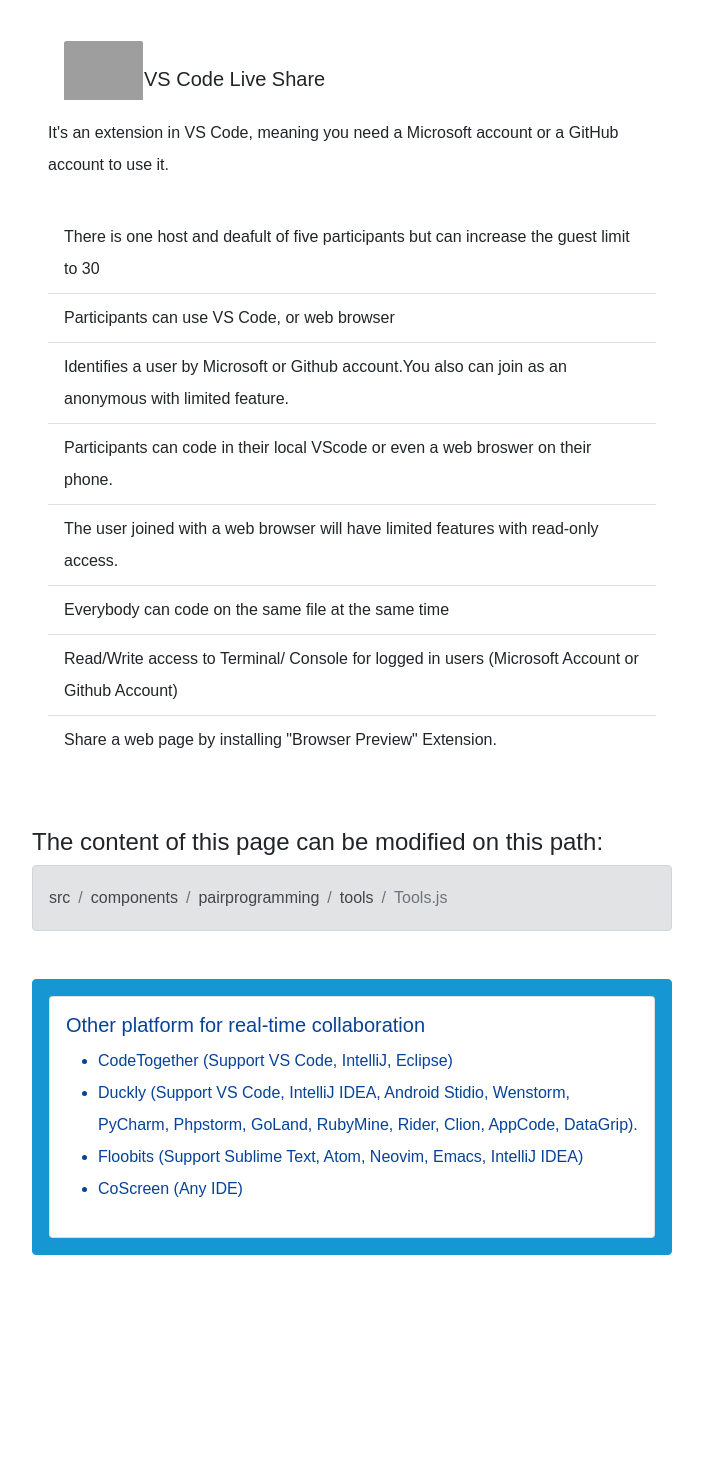
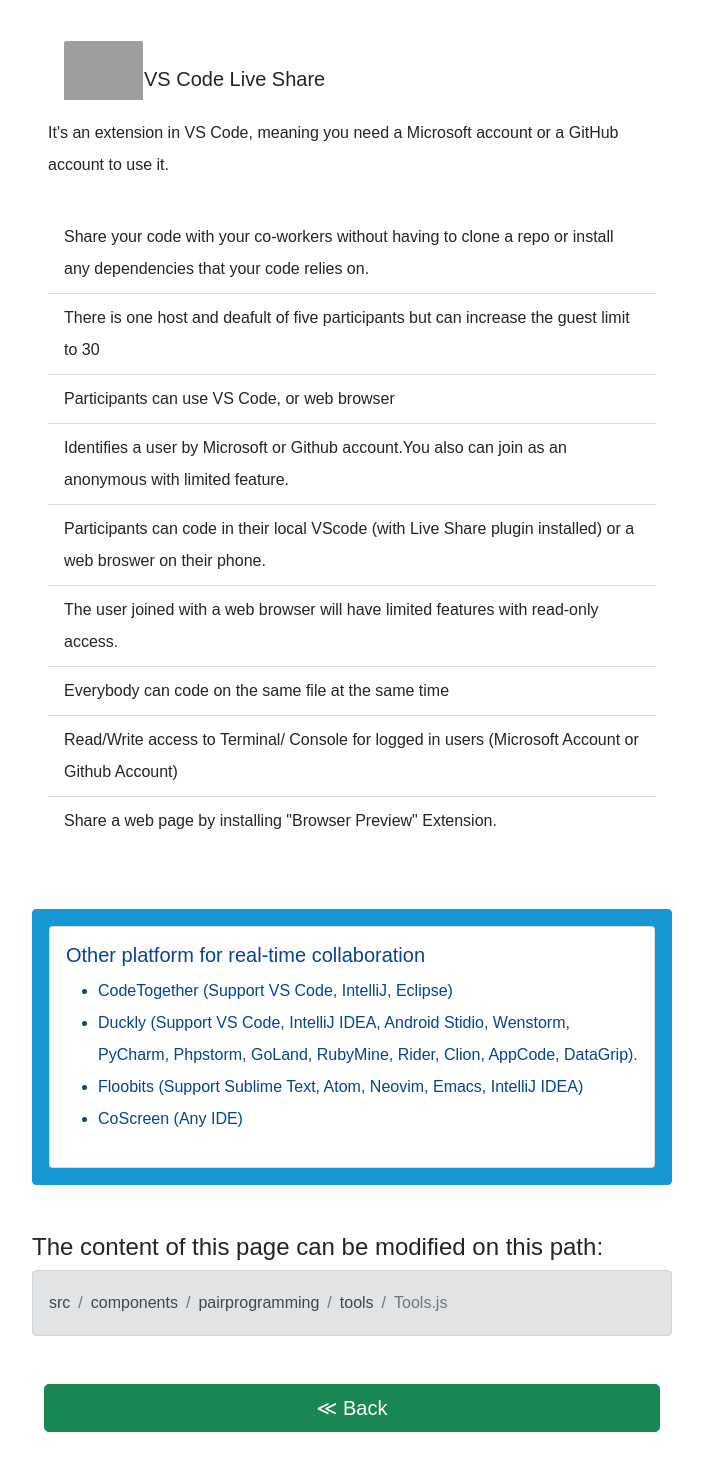
Before and after one commit to Farnoosh63/Tic-Tac-Toe, a React (Create React App) app: page /Tic-Tac-Toe/pair-programming/tools in a window 1280 px wide. Shown: the part 120-1590 px from the top of the page, without its empty margins (288-991 px from the left). Before the commit the page ends 1423 px from the top, so only its background shows below. Built offline with nearby package versions, Linux system fonts and the light colour scheme; grey boxes are pictures that could not be loaded.

Commit message:
Add more context for pair programming.

```diff
--- a/src/components/home/home.js
+++ b/src/components/home/home.js
@@ -13,7 +13,7 @@ function Home() {
           remotely pair programming.
         </p>
         <hr />
-        <p className="mb-0">
+        <p className="mb-0 fst-italic">
           This app is built on Reactjs, a Javascript Library.
         </p>
       </Alert>
--- a/src/components/pairprogramming/benefits/Benefits.js
+++ b/src/components/pairprogramming/benefits/Benefits.js
@@ -6,26 +6,26 @@ function Benefits() {
   return (
     <div>
       <h3>Benefits of Pair Programming:</h3>
-      <ul>
+      <ul className="my-4">
         <li>
-          A collaborative way that involves a lot of communication and
-          engagement.
+          A collaborative way to solve problems.
         </li>
         <li>
           Increase code quality, and reducing the risk of errors and going down
           the rabbit hole.
         </li>
         <li>Transfer skills in the organization.</li>
+        <li>Leads to connections and teamwork.</li>
       </ul>
 
       <h3>Where should we use Pair Programming?</h3>
-      <ul>
+      <ul className="my-4">
         <li>Complex pull request reviews</li>
         <li>Coaching</li>
         <li>Occasional problem-solving session</li>
         <li>As a recruitment Tool</li>
       </ul>
-      <Container>
+      <Container className="mt-5">
         <Row className="justify-content-md-center">
           <Col md={4}>
             <Button variant="success" size="lg">
@@ -39,11 +39,7 @@ function Benefits() {
             </Button>
           </Col>
           <Col md={4}>
-            <Button
-              variant="success"
-              size="lg"
-              className={classes.right}
-            >
+            <Button variant="success" size="lg" className={classes.right}>
               <Link
                 to="/Tic-Tac-Toe/pair-programming/tools"
                 className="text-decoration-none"
--- a/src/components/pairprogramming/definition/PairProgramming.js
+++ b/src/components/pairprogramming/definition/PairProgramming.js
@@ -8,13 +8,13 @@ function PairProgramming() {
   return (
     <div className={classes.pairprogramming}>
       <h3>What is Pair Programming?</h3>
-      <p>
+      <p className="mt-4">
         Pair Programming is where two people wite code together using one
         computer at the same time. In the virtual world, we will remotely share
         a screen and the same code editor and both programmers can control the
         keyboard at the same and programming out loud.
       </p>
-      <Container>
+      <Container className="mt-5">
         <Row className="justify-content-md-center">
           <Col md={4}>
             <Button variant="success" size="lg">
--- a/src/components/pairprogramming/tools/Tools.js
+++ b/src/components/pairprogramming/tools/Tools.js
@@ -4,8 +4,14 @@ import {
   ListGroupItem,
   Alert,
   Breadcrumb,
+  Container,
+  Button,
+  Row,
+  Col
 } from "react-bootstrap";
 import classes from './Tools.module.css';
+import { Link } from "react-router-dom";
+
 
 const image = {
     width: "5rem",
@@ -33,6 +39,10 @@ function Tools() {
         <Card.Body>
           <ListGroup className="list-group-flush">
             <ListGroupItem>
+              Share your code with your co-workers without having to clone a
+              repo or install any dependencies that your code relies on.
+            </ListGroupItem>
+            <ListGroupItem>
               There is one host and deafult of five participants but can
               increase the guest limit to 30
             </ListGroupItem>
@@ -44,8 +54,8 @@ function Tools() {
               as an anonymous with limited feature.
             </ListGroupItem>
             <ListGroupItem>
-              Participants can code in their local VScode or even a web broswer
-              on their phone.
+              Participants can code in their local VScode (with Live Share
+              plugin installed) or a web broswer on their phone.
             </ListGroupItem>
             <ListGroupItem>
               The user joined with a web browser will have limited features with
@@ -64,18 +74,6 @@ function Tools() {
           </ListGroup>
         </Card.Body>
       </Card>
-      <h4 className="mt-5">
-        The content of this page can be modified on this path:
-      </h4>
-      <Alert variant="secondary">
-        <Breadcrumb className="p-0">
-          <Breadcrumb.Item linkAs="span">src</Breadcrumb.Item>
-          <Breadcrumb.Item linkAs="span">components</Breadcrumb.Item>
-          <Breadcrumb.Item linkAs="span">pairprogramming</Breadcrumb.Item>
-          <Breadcrumb.Item linkAs="span">tools</Breadcrumb.Item>
-          <Breadcrumb.Item active>Tools.js</Breadcrumb.Item>
-        </Breadcrumb>
-        </Alert>
       <Alert variant="primary" className="mt-5">
         <Card>
           <Card.Body>
@@ -98,6 +96,33 @@ function Tools() {
           </Card.Body>
         </Card>
       </Alert>
+      <h4 className="mt-5">
+        The content of this page can be modified on this path:
+      </h4>
+      <Alert variant="secondary">
+        <Breadcrumb className="p-0">
+          <Breadcrumb.Item linkAs="span">src</Breadcrumb.Item>
+          <Breadcrumb.Item linkAs="span">components</Breadcrumb.Item>
+          <Breadcrumb.Item linkAs="span">pairprogramming</Breadcrumb.Item>
+          <Breadcrumb.Item linkAs="span">tools</Breadcrumb.Item>
+          <Breadcrumb.Item active>Tools.js</Breadcrumb.Item>
+        </Breadcrumb>
+      </Alert>
+      <Container className="mt-5">
+        <Row className="justify-content-md-center">
+          <Col className="d-grid gap-2">
+            <Button variant="success" size="lg">
+              <Link
+                to="/Tic-Tac-Toe/pair-programming/benefits"
+                className="text-decoration-none"
+                style={{ color: "white" }}
+              >
+                &#8810; Back
+              </Link>
+            </Button>
+          </Col>
+        </Row>
+      </Container>
     </div>
   );
 }
```
